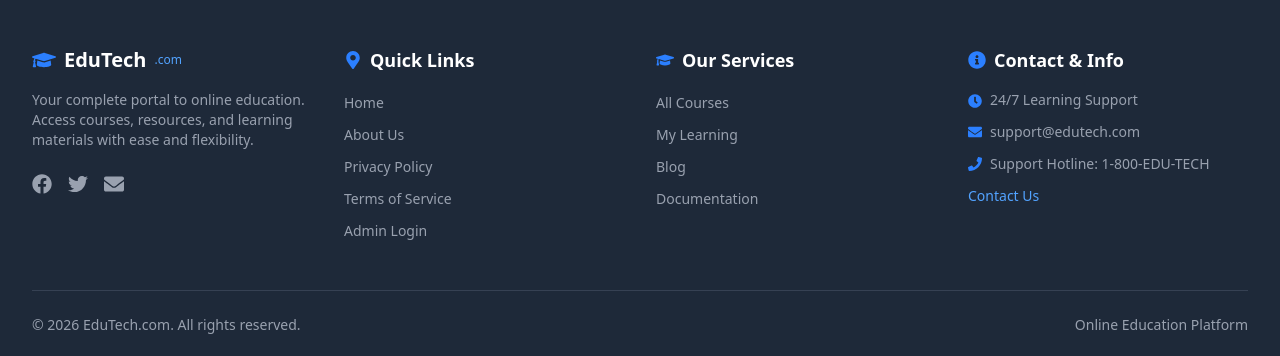
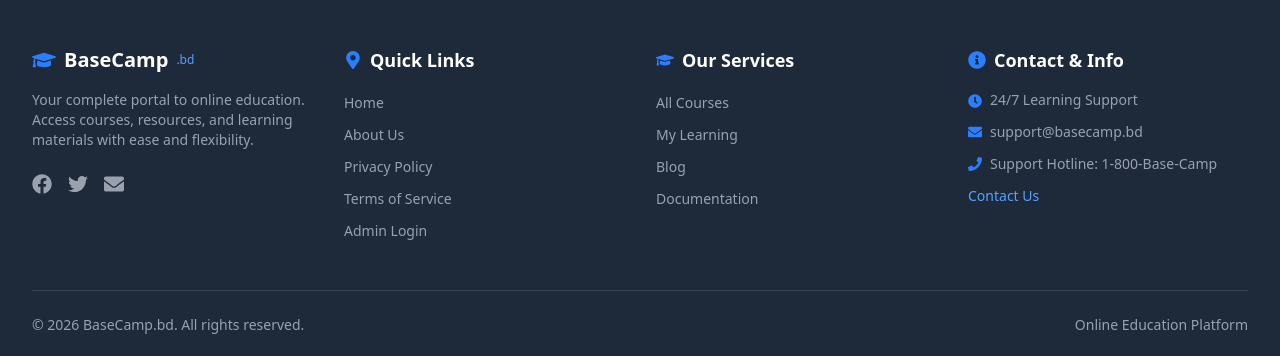
Before and after one commit to mdistiakahmed/e-school, a Next.js app: page /admin/login in a window 1280 px wide. Shown: the part 866-1222 px from the top of the page. Built offline with nearby package versions, Linux system fonts and the light colour scheme; no server answers.

Commit message:
update footer

```diff
--- a/components/Footer.tsx
+++ b/components/Footer.tsx
@@ -21,8 +21,8 @@ const Footer = () => {
           <div className="space-y-4">
             <div className="flex items-center space-x-2">
               <FaGraduationCap className="text-blue-500 text-2xl" />
-              <span className="text-xl font-bold">EduTech</span>
-              <span className="text-blue-400 text-xs">.com</span>
+              <span className="text-xl font-bold">BaseCamp</span>
+              <span className="text-blue-400 text-xs">.bd</span>
             </div>
             <p className="text-gray-400 text-sm">
               Your complete portal to online education. Access courses, resources, and learning materials with ease and flexibility.
@@ -159,11 +159,11 @@ const Footer = () => {
               </li>
               <li className="flex items-center">
                 <FaEnvelope className="mr-2 text-blue-500 flex-shrink-0" />
-                <span>support@edutech.com</span>
+                <span>support@basecamp.bd</span>
               </li>
               <li className="flex items-center">
                 <FaPhone className="mr-2 text-blue-500 flex-shrink-0" />
-                <span>Support Hotline: 1-800-EDU-TECH</span>
+                <span>Support Hotline: 1-800-Base-Camp</span>
               </li>
               <li>
                 <a
@@ -180,7 +180,7 @@ const Footer = () => {
         {/* Bottom Bar */}
         <div className="border-t border-gray-700 mt-12 pt-6 flex flex-col md:flex-row justify-between items-center">
           <p className="text-sm text-gray-400">
-            © {currentYear} EduTech.com. All rights reserved.
+            © {currentYear} BaseCamp.bd. All rights reserved.
           </p>
           <p className="text-sm text-gray-400 mt-4 md:mt-0">
             Online Education Platform
```
